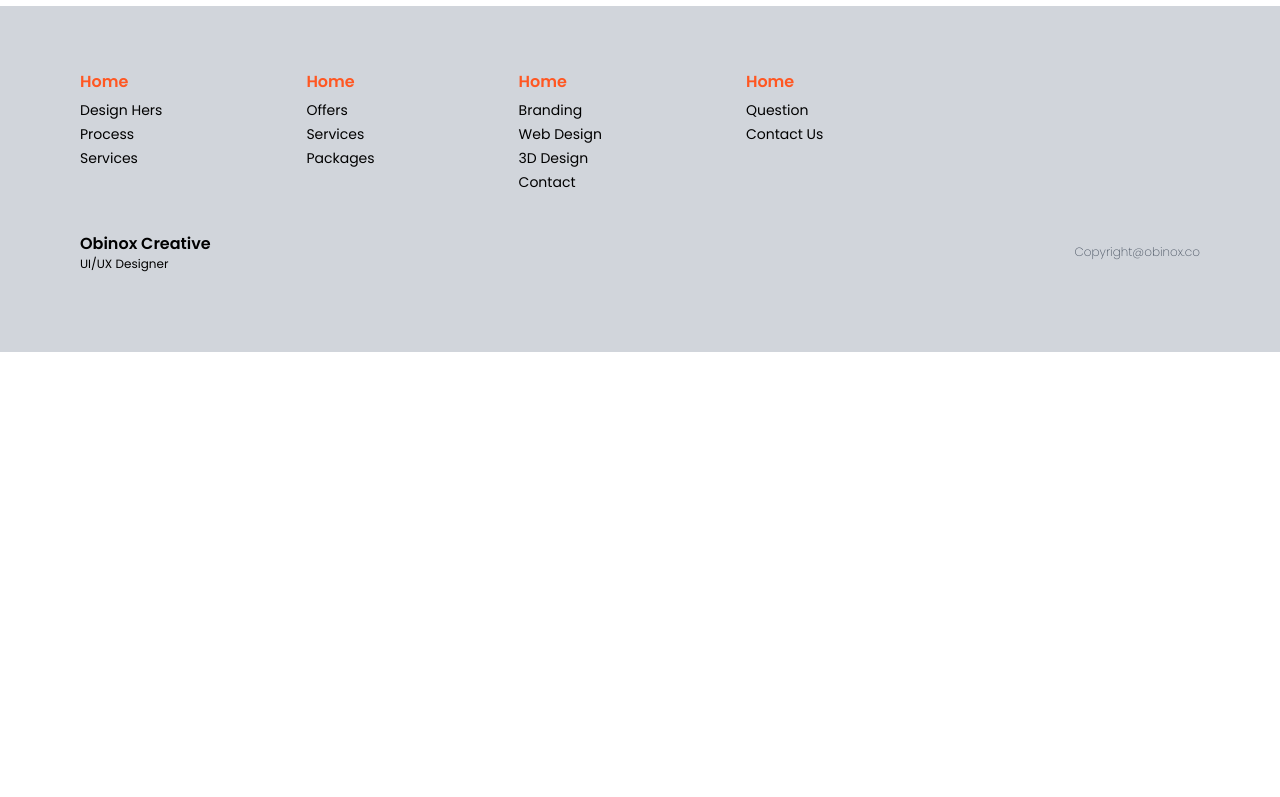
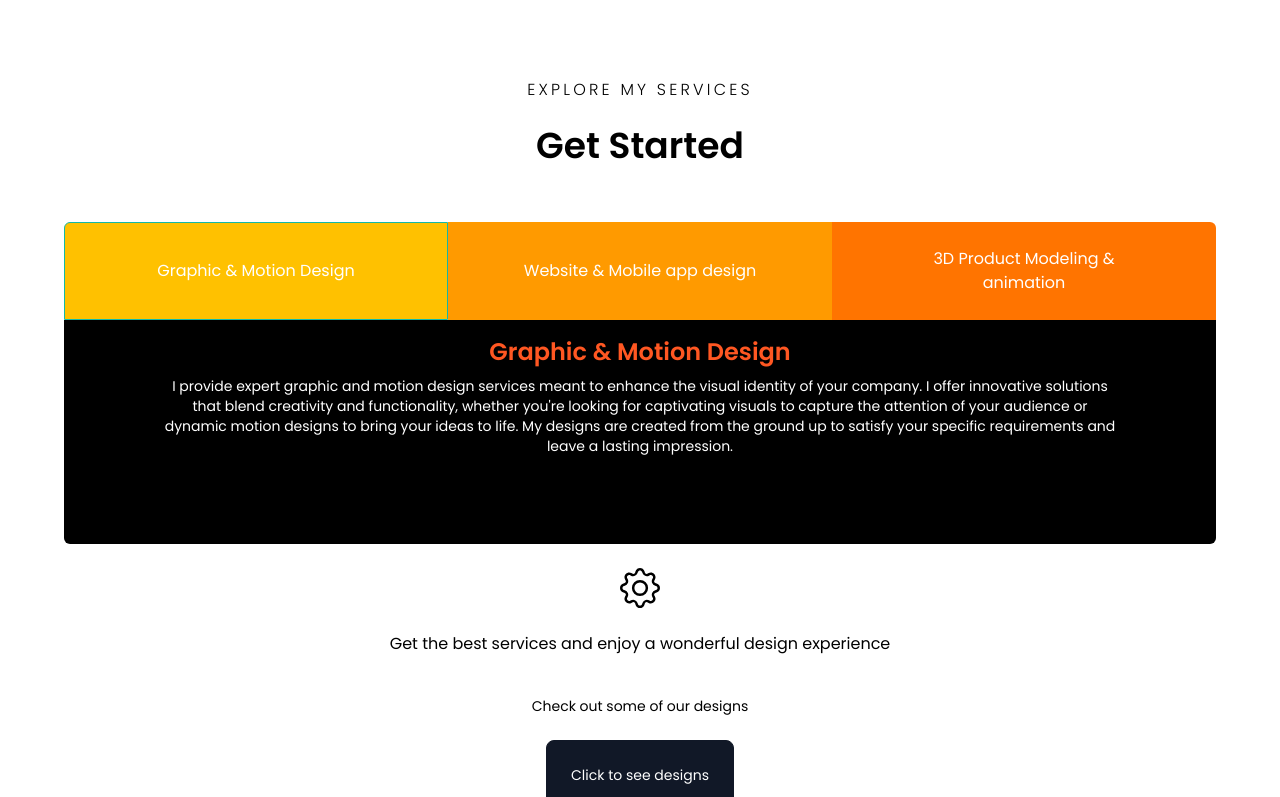
Before and after one commit to sefedev/obinox-creative, a Next.js app: page / in a window 1280 px wide. Shown: the part 1923-2720 px from the top of the page. Before the commit the page ends 2275 px from the top, so only its background shows below. Built offline with nearby package versions, Linux system fonts and the light colour scheme.

Commit message:
modfying home page

```diff
--- a/app/page.jsx
+++ b/app/page.jsx
@@ -1,33 +1,11 @@
+"use client";
+
+import { Tabs } from "@/components/Tab";
+import { PROCESS, SERVICE, TESTIMONY } from "@/utils/constant";
 import Image from "next/image";
 import React from "react";
 
 const Home = () => {
-  const TESTIMONY = [
-    {
-      name: "Atop",
-      width: 111,
-    },
-    {
-      name: "Cardic",
-      width: 118,
-    },
-    {
-      name: "Carpe-diem",
-      width: 161,
-    },
-    {
-      name: "Cwito",
-      width: 121,
-    },
-    {
-      name: "I-Varse",
-      width: 117,
-    },
-    {
-      name: "Owlya",
-      width: 127,
-    },
-  ];
   return (
     <>
       {/* BACKDROP */}
@@ -134,10 +112,11 @@ const Home = () => {
           height={300}
         />
       </div>
+
       {/* PROCESS SECTION */}
       <section className="flex-col gap-6 py-4 my-6 text-center flex-center">
-        <h2 className="tracking-[0.2rem] font-light">STEP BY STEP PROCESS</h2>
-        <h1 className="section_head">Design with ease</h1>
+        <h2 className="section_head">STEP BY STEP PROCESS</h2>
+        <h1 className="section_subhead">Design with ease</h1>
 
         {/* For desktop */}
         <div className=" flex-col gap-4 hidden min-w-[876px] text-left md:flex">
@@ -152,7 +131,7 @@ const Home = () => {
               1
             </span>
             <div className="">
-              <h3 className="mb-4 text-lg font-semibold">Ideas and Research</h3>
+              <h3 className="mb-2 text-lg font-semibold">Ideas and Research</h3>
               <p className="max-w-xs text-sm ">
                 Ideas and solutions for the design problems, I study target
                 users' needs, behaviors, and pain points through interviews,
@@ -163,7 +142,7 @@ const Home = () => {
 
           <span className="flex items-center justify-between">
             <div className="">
-              <h3 className="mb-4 text-lg font-semibold">
+              <h3 className="mb-2 text-lg font-semibold">
                 Structure and design
               </h3>
               <p className="max-w-xs text-sm ">
@@ -194,7 +173,7 @@ const Home = () => {
               3
             </span>
             <div className="">
-              <h3 className="mb-4 text-lg font-semibold">
+              <h3 className="mb-2 text-lg font-semibold">
                 Testing and Implementing
               </h3>
               <p className="max-w-xs text-sm ">
@@ -207,7 +186,7 @@ const Home = () => {
 
           <span className="flex items-center justify-between">
             <div className="">
-              <h3 className="mb-4 text-lg font-semibold">
+              <h3 className="mb-2 text-lg font-semibold">
                 Launch and Documentation
               </h3>
               <p className="max-w-xs text-sm">
@@ -229,7 +208,71 @@ const Home = () => {
         </div>
 
         {/* For mobile */}
-        <div className="md:hidden"></div>
+        <div className="flex flex-col gap-8 md:hidden">
+          {PROCESS.map(({ number, title, desc }) => (
+            <span
+              key={number}
+              className="flex flex-col items-center justify-between gap-6"
+            >
+              <span className="px-6 py-4 font-semibold text-white rounded-full bg-primary-orange">
+                {number}
+              </span>
+              <Image
+                src={`/assets/images/pro_card_${number}.svg`}
+                alt="Card 1"
+                width={350}
+                height={150}
+              />
+
+              <div className="">
+                <h3 className="mb-2 text-lg font-semibold">{title}</h3>
+                <p className="max-w-xs text-sm ">{desc}</p>
+              </div>
+            </span>
+          ))}
+        </div>
+      </section>
+
+      {/* SERVICE SECTION */}
+      <section className="flex-col gap-6 py-4 my-6 text-center flex-center">
+        <h2 className="section_head">EXPLORE MY SERVICES</h2>
+        <h1 className="section_subhead">Get Started</h1>
+
+        {/* For Mobile */}
+
+        <div className="flex-col gap-8 flex-center md:hidden">
+          {SERVICE.map(({ title, desc, color }, id) => (
+            <div key={id} className="w-full text-white">
+              <div className={`p-6 rounded-t-lg`} style={{ background: color }}>
+                {title}
+              </div>
+              <div className="px-4 py-6 text-sm bg-gray-950 h-[18rem] grid place-items-center">
+                {desc}
+              </div>
+            </div>
+          ))}
+        </div>
+
+        {/* For Desktop */}
+        <>
+          <Tabs />
+        </>
+
+        <>
+          <Image
+            src="/assets/images/setting.svg"
+            alt="Settings"
+            width={40}
+            height={40}
+          />
+          <h3 className="mb-4">
+            Get the best services and enjoy a wonderful design experience
+          </h3>
+          <p className="text-sm">Check out some of our designs</p>
+          <button className="p-6 text-sm text-white transition duration-300 bg-gray-900 border border-gray-900 rounded-lg hover:text-black hover:bg-white">
+            Click to see designs
+          </button>
+        </>
       </section>
     </>
   );
--- a/components/Footer.jsx
+++ b/components/Footer.jsx
@@ -65,7 +65,7 @@ const ALL_LINKS = [Home, About, Portfolio, Faq];
 
 const Footer = () => {
   return (
-    <footer className="flex flex-wrap px-4 py-16 bg-gray-300 gap-x-16 md:px-20 md:gap-x-36">
+    <footer className="flex flex-wrap px-4 py-16 mt-4 bg-gray-300 gap-x-16 md:px-20 md:gap-x-36">
       {ALL_LINKS.map((links) => (
         <div key={links} className="mb-5">
           <Link href="/">
--- /dev/null
+++ b/components/Tab.jsx
@@ -0,0 +1,42 @@
+import { SERVICE, tabsData } from "@/utils/constant";
+import { useState } from "react";
+
+export function Tabs() {
+  const [activeTabIndex, setActiveTabIndex] = useState(0);
+
+  return (
+    <div className="hidden md:block">
+      <div className="flex">
+        {/* Loop through tab data and render button for each. */}
+        {SERVICE.map(({ title, color, desc }, idx) => {
+          return (
+            <button
+              key={idx}
+              style={{ background: color }}
+              className={`border flex-1 py-6 px-16 ${
+                idx === 0 && "rounded-tl-md"
+              } ${
+                idx === 2 && "rounded-tr-md"
+              } transition-colors duration-300 text-white ${
+                idx === activeTabIndex
+                  ? "border-teal-500"
+                  : "border-transparent hover:border-gray-200"
+              }`}
+              // Change the active tab on click.
+              onClick={() => setActiveTabIndex(idx)}
+            >
+              {title}
+            </button>
+          );
+        })}
+      </div>
+      {/* Show active tab content. */}
+      <div className="flex flex-col justify-start h-[14rem] px-24 py-4 text-white bg-black text-wrap rounded-b-md">
+        <h3 className={`text-2xl font-semibold text-primary-orange mb-2 `}>
+          {SERVICE[activeTabIndex].title}
+        </h3>
+        <p className="text-sm">{SERVICE[activeTabIndex].desc}</p>
+      </div>
+    </div>
+  );
+}
--- a/styles/global.css
+++ b/styles/global.css
@@ -80,7 +80,10 @@
 } */
 
 .section_head {
-  @apply text-4xl font-semibold;
+  @apply tracking-[0.2rem] font-light;
+}
+.section_subhead {
+  @apply mb-8 text-4xl font-semibold;
 }
 
 /* .orange_gradient {
--- /dev/null
+++ b/utils/constant.js
@@ -0,0 +1,80 @@
+export const TESTIMONY = [
+  {
+    name: "Atop",
+    width: 111,
+  },
+  {
+    name: "Cardic",
+    width: 118,
+  },
+  {
+    name: "Carpe-diem",
+    width: 161,
+  },
+  {
+    name: "Cwito",
+    width: 121,
+  },
+  {
+    name: "I-Varse",
+    width: 117,
+  },
+  {
+    name: "Owlya",
+    width: 127,
+  },
+];
+
+export const PROCESS = [
+  {
+    number: "1",
+    title: "Ideas and Research",
+    desc: "Ideas and solutions for the design problems, I study target users' needs, behaviors, and pain points through interviews,surveys, and observations.",
+  },
+  {
+    number: "2",
+    title: "Structure and design",
+    desc: "Create quick sketches or wireframes to visualize initialconcepts, I create interactive prototypes that simulate user interactions and workflows.",
+  },
+  {
+    number: "3",
+    title: "Testing and Implementing",
+    desc: "Conduct tests with real users to identify issues and gather feedback and work closely with development teams to ensure the design is implemented accurately.",
+  },
+  {
+    number: "4",
+    title: "Launch and Documentation",
+    desc: "Release the product to users, ensuring all elements are functioning as intended and Keep detailed records of the design process, decisions, and changes.",
+  },
+];
+
+export const SERVICE = [
+  {
+    title: "Graphic & Motion Design",
+    color: "#ffc100",
+    desc: "I provide expert graphic and motion design services meant to enhance the visual identity of your company. I offer innovative solutions that blend creativity and functionality, whether you're looking for captivating visuals to capture the attention of your audience or dynamic motion designs to bring your ideas to life. My designs are created from the ground up to satisfy your specific requirements and leave a lasting impression.",
+  },
+  {
+    title: "Website & Mobile app design",
+    color: "#ff9a00",
+    desc: "Using Figma to create beautiful, user-friendly designs and Webflow for fluid, responsive programming, I offer full-service site design and development. Using my method, you can be confident that your website will look great and work perfectly on all devices. From the first design thoughts in Figma to the finished dynamic website, I provide a unified and polished online presence that is customized to meet your demands.",
+  },
+  {
+    title: "3D Product Modeling & animation",
+    color: "#ff7400",
+    desc: "I Design and construct digital 3D representations of products using software like Blender, Adobe dimension, Twin Motion and other industry standard software's, Creating animations that demonstrate the functionality, features, or assembly of a product.",
+  },
+];
+
+export const tabsData = [
+  {
+    label: "This Text",
+    content:
+      "Ut irure mollit nulla eiusmod excepteur laboris elit sit anim magna tempor excepteur labore nulla.",
+  },
+  {
+    label: "That Text",
+    content:
+      "Fugiat dolor et quis in incididunt aute. Ullamco voluptate consectetur dolor officia sunt est dolor sint.",
+  },
+];
```
Also changed, not shown: public/assets/icons/light.svg (added), public/assets/images/setting.svg (added).
